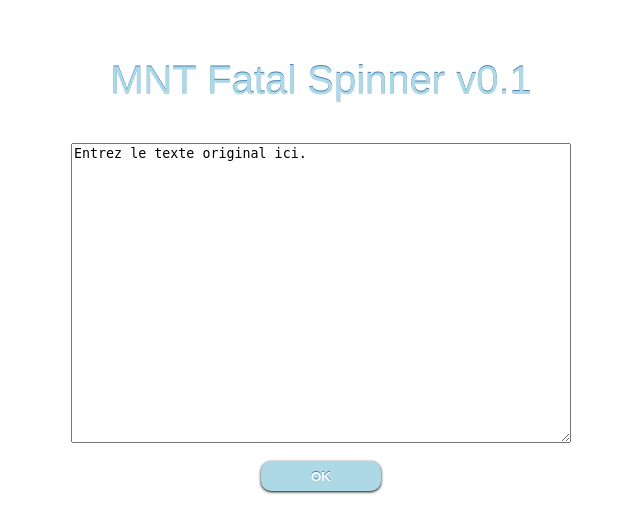
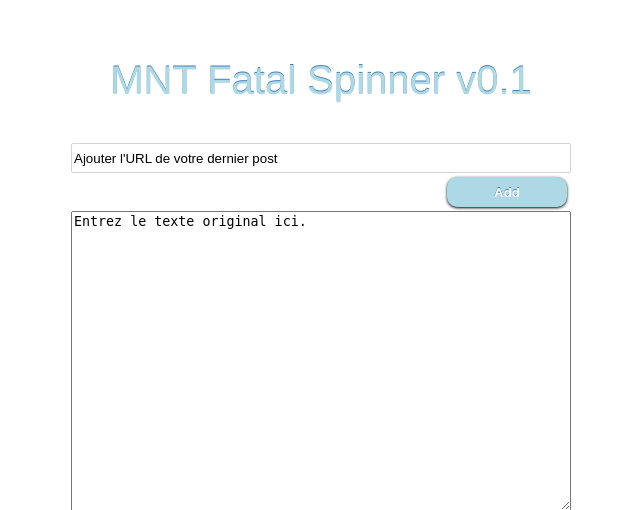
Before and after one commit to gyril/mainstream, a PHP site: page /spiner.html in a window 1280 px wide. Shown: the top 510 px of the page, without its empty margins (319-959 px from the left). Run offline with PHP 8.4, Linux system fonts and the light colour scheme; some libraries are stand-ins or nearby versions.

Commit message:
ajout d'url

```diff
--- a/spinner/spiner.html
+++ b/spinner/spiner.html
@@ -127,6 +127,16 @@
 			});
 		}
 
+		function addURL() {
+			var url = $("#id_url").val();
+			$.ajax({
+		      		url: "url.php?select="+url,
+			      	success: function(data){
+				$("#id_url").val(data);
+			      	}
+		    	});
+		}
+
 
 		</script>
 	</head>
@@ -180,6 +190,11 @@
 
 		<div id="wrapper">
 			<p style="font: 30pt Inconsolata, Helvetica, Arial;text-align: center;text-shadow: 0 -1px steelblue;color: lightblue;">MNT Fatal Spinner v0.1</p>
+			<div id="id_linker">
+				<input type="text" id="id_url" value="Ajouter l'URL de votre dernier post" style="width:500px;margin:0 auto;"></textarea>
+	   			<input type="button" value="Add" onclick="addURL()" style="float:right;" />
+			</div>
+			<br>
 			<textarea id="id_texte"></textarea>
 			<br>
    			<input type="button" value="OK" onclick="$('#id_texte').blur()" id="id_blur" style="display:block;margin:0 auto;" />
--- a/spinner/xhr.php
+++ b/spinner/xhr.php
@@ -1,4 +1,5 @@
 <?php
+
 	$selection = strtolower($_GET['select']);
 	$texte = $_POST['texte'];
 
```
Also changed, not shown: spinner/url.php (added, +14 -0 lines), 1 other file.
